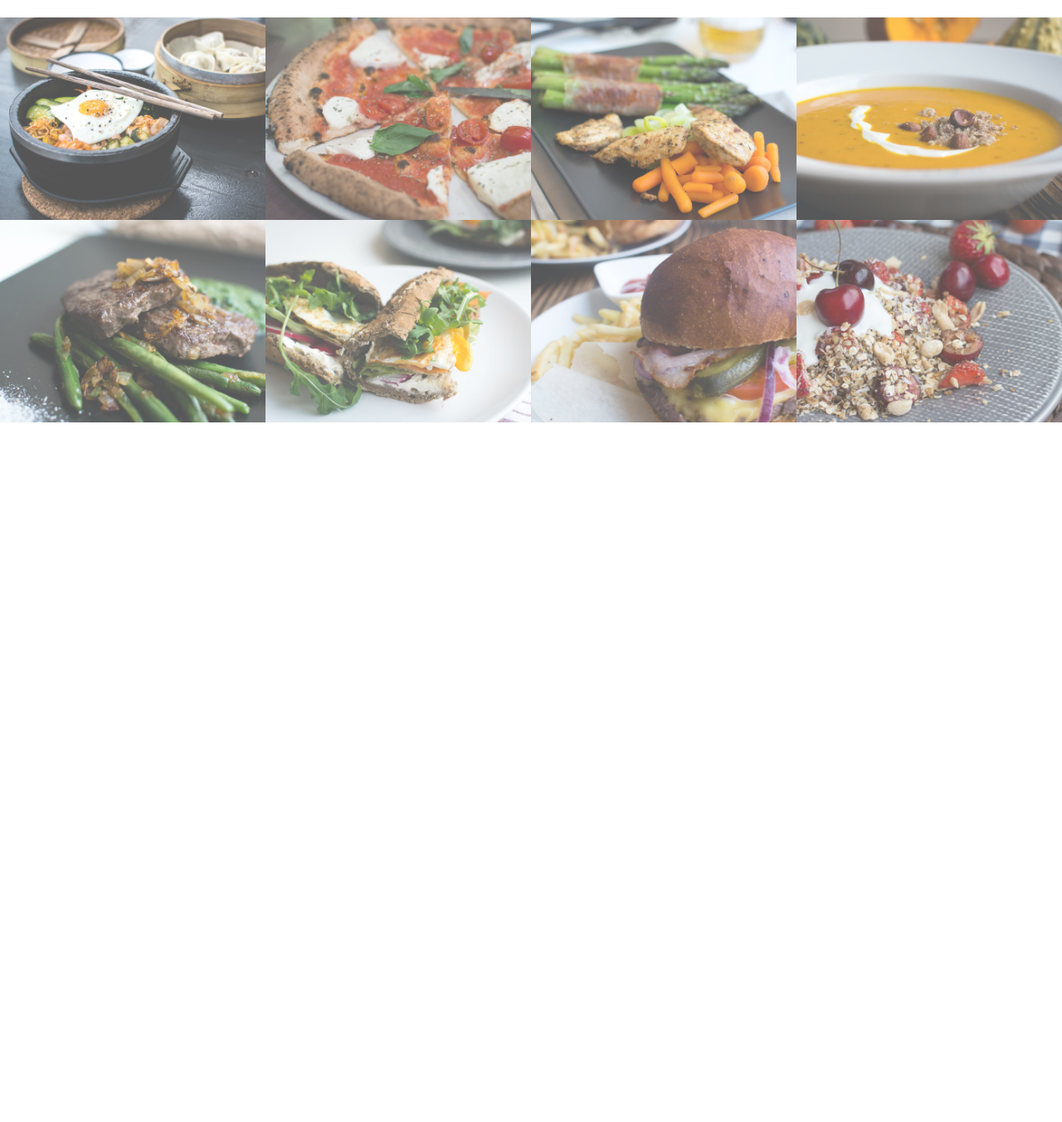
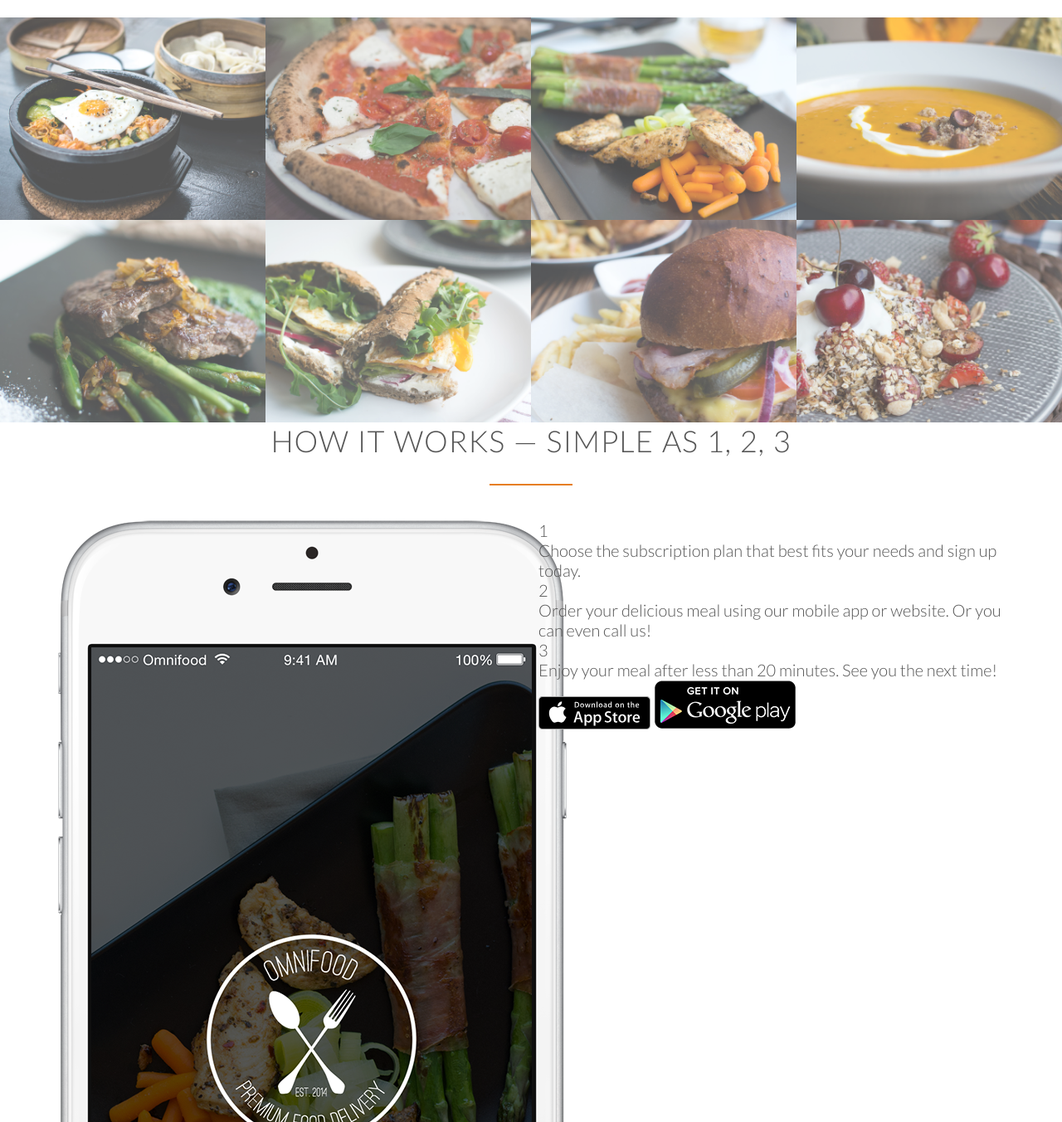
Before and after one commit to Finble/omnifood, a plain HTML site: page index.html in a window 1280 px wide. Shown: the part 1448-2800 px from the top of the page at 83% size. Before the commit the page ends 1957 px from the top, so only its background shows below. Drawn offline with Linux system fonts and the light colour scheme; files whose address does not match are found by name.

Commit message:
How it works section - index.html

```diff
--- a/index.html
+++ b/index.html
@@ -112,5 +112,31 @@
                 </li>
             </ul>
         </section>
+        <section class="section-steps">
+            <div class="row">
+                <h2>How it works &mdash; Simple as 1, 2, 3</h2>
+            <div class="row">
+                <div class="col span-1-of-2">
+                    <img src="resources/img/app-iPhone.png" alt="Omnifood app on iPhone" class="app-screen">
+                </div>
+                 <div class="col span-1-of-2">
+                     <div class="works-step">
+                         <div>1</div>
+                         <p>Choose the subscription plan that best fits your needs and sign up today.</p>
+                     </div>
+                    <div class="works-step">
+                        <div>2</div>
+                         <p>Order your delicious meal using our mobile app or website. Or you can even call us!</p>
+                     </div>
+                    <div class="works-step">
+                        <div>3</div>
+                         <p>Enjoy your meal after less than 20 minutes. See you the next time!</p>
+                     </div>
+                     <a href="#" class="btn-app"><img src="resources/img/download-app.svg" alt="App Store Button"></a>
+                     <a href="#" class="btn-app"><img src="resources/img/download-app-android.png" alt="Play Store Button"></a>
+                </div>
+            </div>
+            </div>
+        </section>
     </body>
 </html>
```
Also changed, not shown: resources/css/style.css (line endings or trailing spaces).
